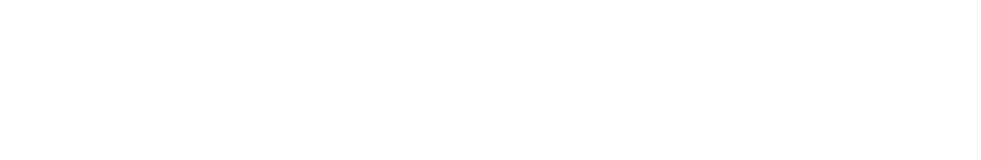
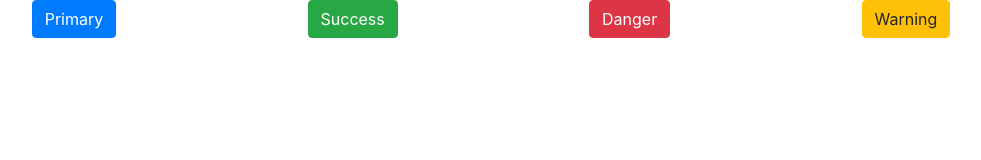
Before and after one commit to gtrujillo15/intro-to-bootstrap, a plain HTML site: page index.html in a window 1280 px wide. Shown: the whole page, without its empty margins (149-1130 px from the left). Drawn offline with nearby package versions, Linux system fonts and the light colour scheme.

Commit message:
pushing up latest info

```diff
--- a/css/styles.css
+++ b/css/styles.css
@@ -0,0 +1,4 @@
+.container {
+    display: flex;
+    justify-content: space-around;
+}
--- a/index.html
+++ b/index.html
@@ -9,15 +9,12 @@
     <title>Intro to Bootstrap</title>
 </head>
 <body>
-
-
-
-
-
-
-
-
-
+    <div class="container">
+        <button class="btn btn-primary">Primary</button>
+        <button class="btn btn-success">Success</button>
+        <button class="btn btn-danger">Danger</button>
+        <button class="btn btn-warning">Warning</button>
+    </div>
 
 
     <script src="https://code.jquery.com/jquery-3.3.1.slim.min.js" integrity="sha384-q8i/X+965DzO0rT7abK41JStQIAqVgRVzpbzo5smXKp4YfRvH+8abtTE1Pi6jizo" crossorigin="anonymous"></script>
```
